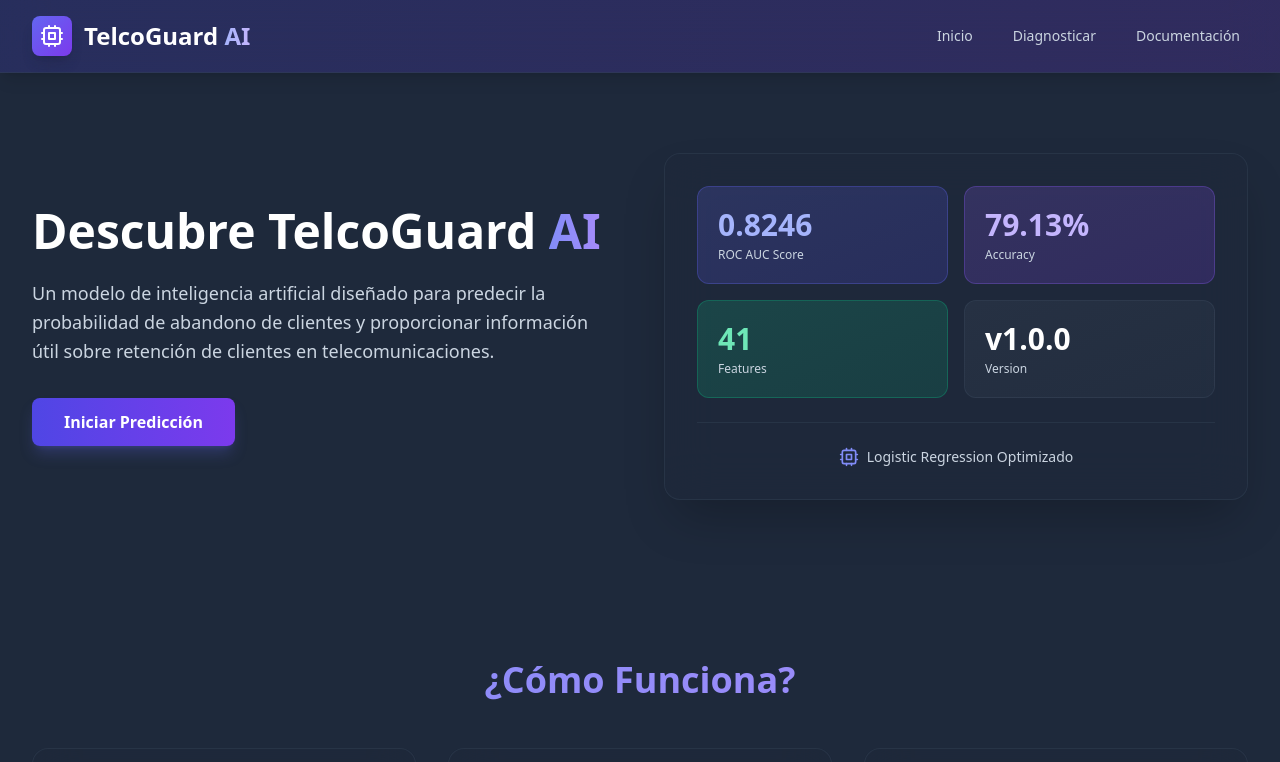
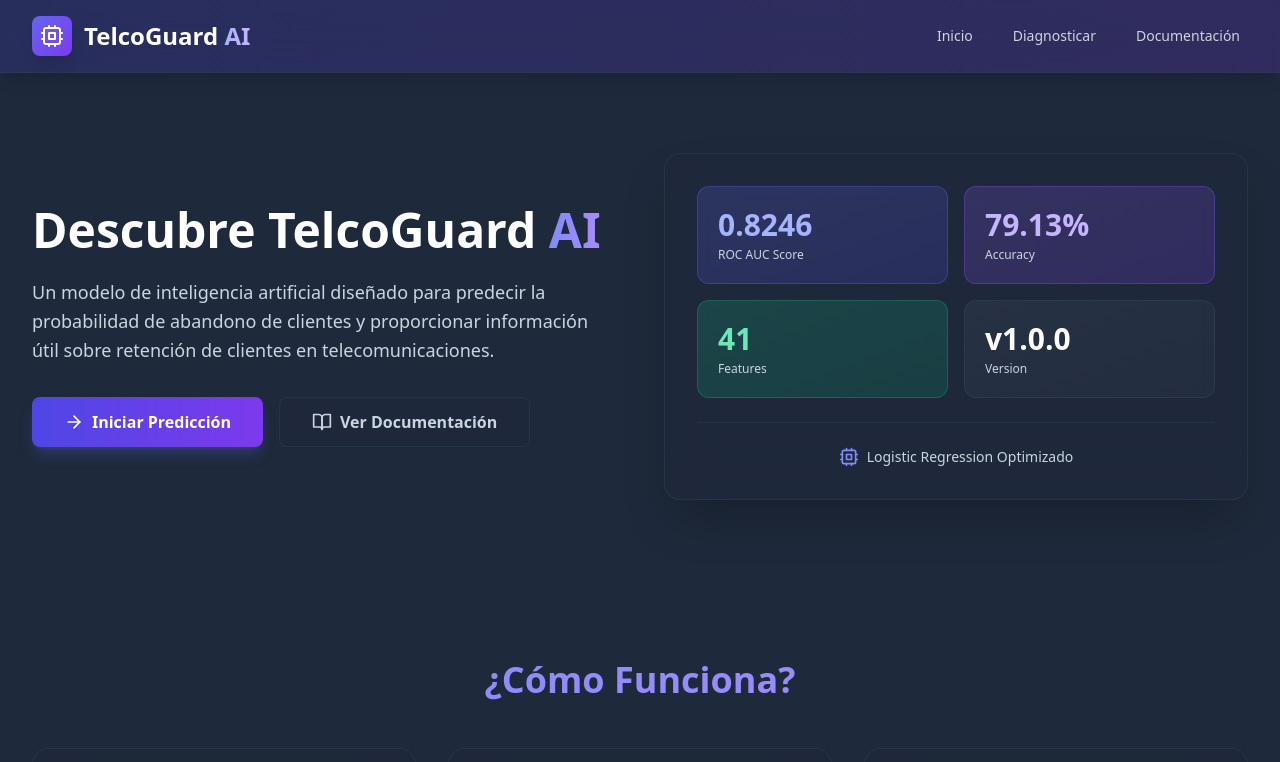
Before and after one commit to alvaretto/telco-vercel, a React (Vite) app: page / in a window 1280 px wide. Shown: the top 762 px of the page. Built offline with nearby package versions, Linux system fonts and the light colour scheme; the HTML template or start-up script is replaced by a standard one.

Commit message:
Mejorar Hero Section: Implementar Dual CTA con botones 'Iniciar Predicción' y 'Ver Documentación'

```diff
--- a/src/App.jsx
+++ b/src/App.jsx
@@ -332,13 +332,29 @@ const TelcoGuardAI = () => {
                 Un modelo de inteligencia artificial diseñado para predecir la probabilidad de abandono de clientes
                 y proporcionar información útil sobre retención de clientes en telecomunicaciones.
               </p>
+
+              {/* Dual CTA - Botones de Acción Principal y Secundaria */}
+              <div className="flex flex-col sm:flex-row gap-4">
+                {/* Botón Primario - Acción Principal */}
                 <button
                   onClick={() => document.getElementById('diagnosticar')?.scrollIntoView({ behavior: 'smooth' })}
-                className="bg-gradient-to-r from-indigo-600 to-violet-600 hover:from-indigo-500 hover:to-violet-500 text-white px-8 py-3 rounded-lg font-semibold shadow-lg shadow-indigo-500/25 hover:shadow-indigo-500/40 transition-all focus:outline-none focus:ring-2 focus:ring-indigo-400 focus:ring-offset-2 focus:ring-offset-slate-800"
+                  className="bg-gradient-to-r from-indigo-600 to-violet-600 hover:from-indigo-500 hover:to-violet-500 text-white px-8 py-3 rounded-lg font-semibold shadow-lg shadow-indigo-500/25 hover:shadow-indigo-500/40 transition-all focus:outline-none focus:ring-2 focus:ring-indigo-400 focus:ring-offset-2 focus:ring-offset-slate-800 flex items-center justify-center gap-2"
                   aria-label="Ir a la sección de diagnóstico"
                 >
+                  <ArrowRight className="w-5 h-5" />
                   Iniciar Predicción
                 </button>
+
+                {/* Botón Secundario - Acción Alternativa */}
+                <button
+                  onClick={() => document.getElementById('documentacion')?.scrollIntoView({ behavior: 'smooth' })}
+                  className="bg-slate-800/50 backdrop-blur-xl border border-slate-700/50 hover:border-indigo-500/50 text-slate-300 hover:text-white px-8 py-3 rounded-lg font-semibold transition-all focus:outline-none focus:ring-2 focus:ring-indigo-400 focus:ring-offset-2 focus:ring-offset-slate-800 flex items-center justify-center gap-2"
+                  aria-label="Ir a la sección de documentación"
+                >
+                  <BookOpen className="w-5 h-5" />
+                  Ver Documentación
+                </button>
+              </div>
             </div>
 
             <div className="relative">
```
Lines whose indentation alone changed are shown as unchanged.
